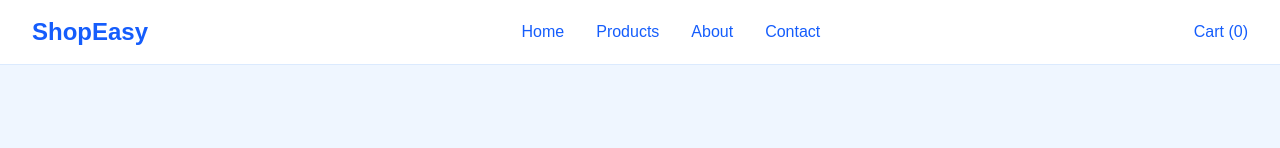
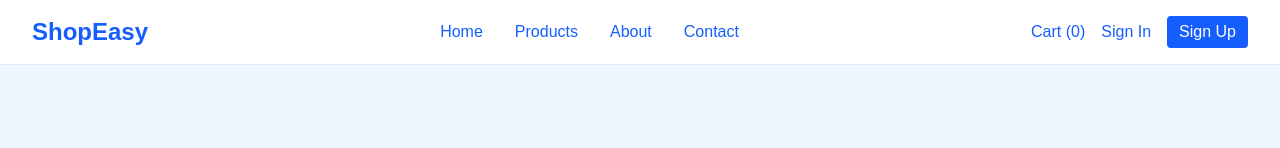
Before and after one commit to adityarwt1/Ecommerce_Nextjs, a Next.js app: page / in a window 1280 px wide. Shown: the top 148 px of the page. Built offline with nearby package versions, Linux system fonts and the light colour scheme; no server answers.

Commit message:
creditential is loading fast than you think

```diff
--- a/app/api/credetials/route.ts
+++ b/app/api/credetials/route.ts
@@ -15,7 +15,7 @@ export async function POST(req: NextRequest) {
     const cookieData: any = jwt.verify(token, process.env.JWT_SECRET as string);
     await connectdb();
     const data = await User.findOne({ email: cookieData?.email }).select(
-      "email firstname lastname phonenumber"
+      "firstname"
     );
     await disconnectdb();
     return NextResponse.json({ data }, { status: 200 });
--- a/components/Navbar.tsx
+++ b/components/Navbar.tsx
@@ -3,7 +3,14 @@
 import { useEffect, useState } from "react";
 
 export default function Navbar() {
-  const [userData, setUserData] = useState();
+  const [userData, setUserData] = useState<null | {
+    _id: string;
+    firstname: string;
+    lastname: string;
+    email: string;
+    phonenumber: number;
+  }>(null);
+
   const fetchUserInformaFromcookie = async () => {
     try {
       const response = await fetch("/api/credetials", {
@@ -20,13 +27,17 @@ export default function Navbar() {
   useEffect(() => {
     fetchUserInformaFromcookie();
   }, []);
+
   return (
     <header className="bg-white border-b border-blue-100">
       <div className="max-w-7xl mx-auto px-4 sm:px-6 lg:px-8">
         <div className="flex justify-between items-center h-16">
+          {/* Logo */}
           <div className="flex items-center">
             <h1 className="text-2xl font-bold text-blue-600">ShopEasy</h1>
           </div>
+
+          {/* Navigation Links */}
           <nav className="hidden md:flex space-x-8">
             <a href="/" className="text-blue-600 hover:text-blue-800">
               Home
@@ -41,10 +52,37 @@ export default function Navbar() {
               Contact
             </a>
           </nav>
+
+          {/* Right Section: Cart + User Auth/Profile */}
           <div className="flex items-center space-x-4">
             <a href="/cart" className="text-blue-600 hover:text-blue-800">
               Cart (0)
             </a>
+
+            {userData ? (
+              <div className="flex items-center space-x-2">
+                {/* Profile Letter Logo */}
+                <a
+                  href="/profile"
+                  className="w-9 h-9 flex items-center justify-center rounded-full bg-blue-600 text-white font-bold text-sm hover:bg-blue-700 transition"
+                  title="Go to Profile"
+                >
+                  {userData.firstname?.charAt(0).toUpperCase()}
+                </a>
+              </div>
+            ) : (
+              <>
+                <a href="/signin" className="text-blue-600 hover:text-blue-800">
+                  Sign In
+                </a>
+                <a
+                  href="/signup"
+                  className="bg-blue-600 text-white px-3 py-1 rounded hover:bg-blue-700"
+                >
+                  Sign Up
+                </a>
+              </>
+            )}
           </div>
         </div>
       </div>
```
